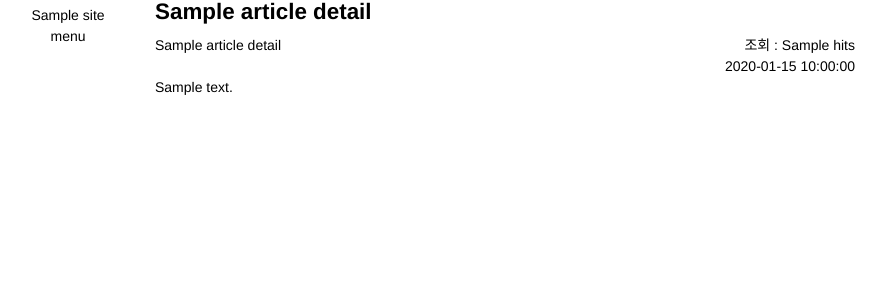
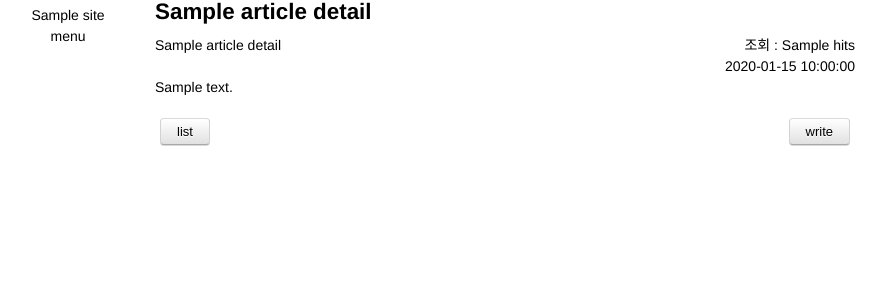
Before and after one commit to luapz/do-lazy, a Flask app: template d2/templates/article.html in a window 1280 px wide. Shown: the part 122-422 px from the top of the page, without its empty margins (15-901 px from the left). Run offline with Flask 2, Linux system fonts and the light colour scheme; the template is opened without the code that fills it: most values are stand-ins (such as "Sample title", 1, 10 or a date in 2020); parts of the project's set-up code (start-up, migrations or seed data) failed here and were passed over.

Commit message:
update write page

```diff
--- a/d2/static/style.css
+++ b/d2/static/style.css
@@ -160,6 +160,25 @@ th#hits, td#hits {
     margin-bottom: 15px;
 }
 
+div#button_nav {
+    width: 100%;
+    margin-top: 20px;
+    margin-bottom: 15px;
+}
+
+div#button_nav span {
+    margin-left: 5px;
+    margin-right: 5px;
+}
+
+span.list {
+    float: left;
+}
+
+span.write, span.edit {
+    float: right;
+}
+
 #sidebar {
     width: 205px;
     padding-left: 15px;
--- a/d2/templates/article.html
+++ b/d2/templates/article.html
@@ -21,4 +21,25 @@
         {{ article_detail.text | safe }}
     </div> <!-- div article_contents end -->
 </div> <!-- div article end -->
+
+<div id="button_nav">
+        <span class="btn list">
+            <a class="none-decoration" href="{{ url_for ('board_view', board_name=board.board_name, page=page) }}">list</a>
+        </span>
+        <span class="btn write">
+            <a class="none-decoration" href="{{ url_for ('board_write', board_name = board.board_name) }}">write</a>
+        </span>
+        {% if not current_user.is_authenticated() %}
+        {% if article_detail.user_name == "anonymous" %}
+        <span class="btn edit">
+            <a class="none-decoration" href="{{ url_for ('board_view', board_name=board.board_name, page=page) }}">edit</a>
+        </span>
+        {% endif %}
+        {% endif %}
+        {% if article_detail.user_name == current_user.user_name %}
+        <span class="btn edit">
+            <a class="none-decoration" href="{{ url_for ('board_view', board_name=board.board_name, page=page) }}">edit</a>
+        </span>
+        {% endif %}
+</div> <!-- div button_nav -->
 {% endblock %}
```
Also changed, not shown: d2/__init__.py (+8 -4 lines), d2/templates/board.html (+10 -3 lines), d2/templates/write_article.html (+5 -5 lines).
